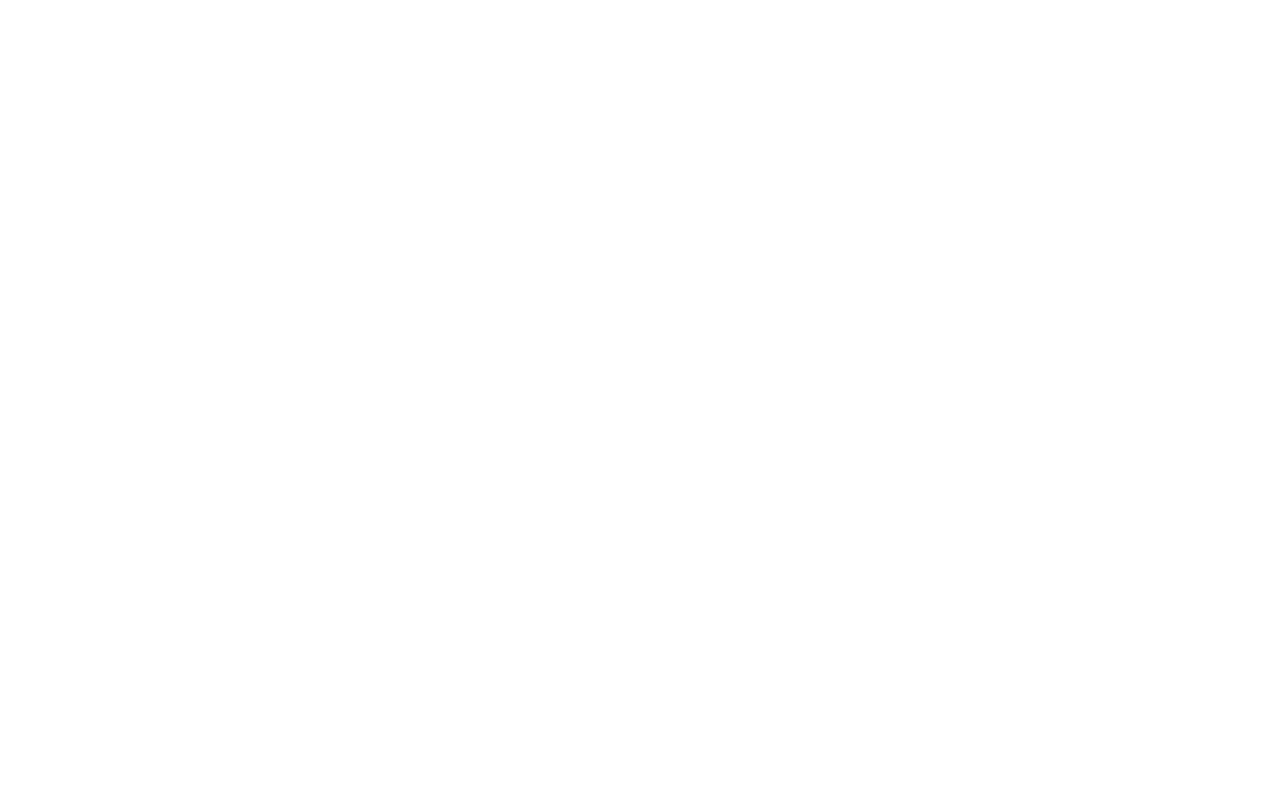
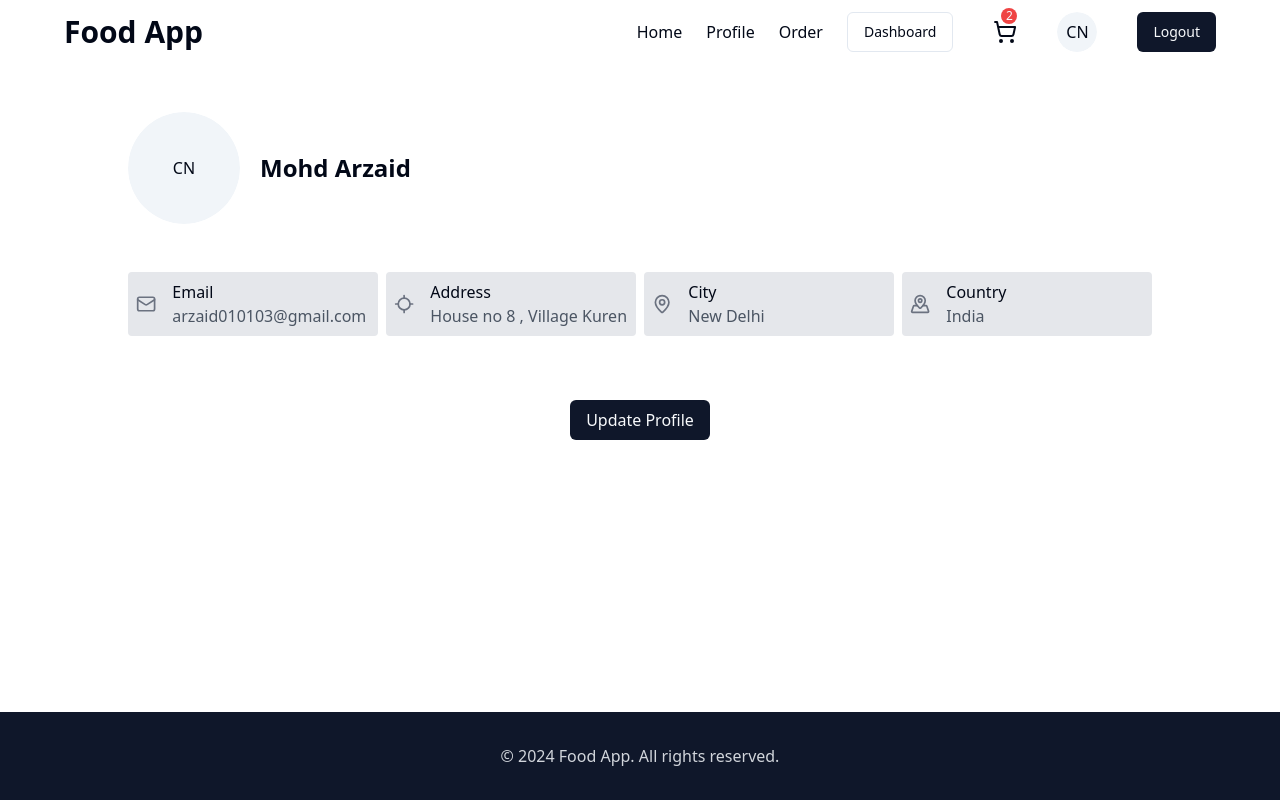
Before and after one commit to Mohd-Arzaid/food-app, a React (Vite) app in the folder frontend/: page /profile in a window 1280 px wide. Before the commit this address had no page. Built offline with nearby package versions, Linux system fonts and the light colour scheme.

Commit message:
profile ui done

```diff
--- a/frontend/src/App.jsx
+++ b/frontend/src/App.jsx
@@ -21,7 +21,7 @@
       {/* Route for Authorized Users*/}
       <Route path="/" element={<MainLayout />}>
         <Route index element={<HeroSection />} />
-        <Route path="/xyz" element={<Profile />} />
+        <Route path="/profile" element={<Profile />} />
       </Route>
     </Routes>
   );
--- a/frontend/src/components/manual/Profile.jsx
+++ b/frontend/src/components/manual/Profile.jsx
@@ -1,10 +1,108 @@
+import {
+  Loader2,
+  LocateIcon,
+  Mail,
+  MapPin,
+  MapPinnedIcon,
+  Plus,
+} from "lucide-react";
+import { Avatar, AvatarFallback, AvatarImage } from "../ui/avatar";
+import { Label } from "../ui/label";
+import { useState } from "react";
+import { Button } from "../ui/button";
 
 const Profile = () => {
+  const [isLoading, setIsLoading] = useState(false);
+
   return (
-    <div>
-      Profile
-    </div>
-  )
-}
+    <form className=" max-w-[90%] md:max-w-[80%] mx-auto my-5 md:my-12">
+      <div className="flex items-center justify-between">
+        {/* Profile Image and Name */}
+        <div className="flex items-center gap-2">
+          <Avatar className="relative md:w-28 md:h-28 w-20 h-20">
+            <AvatarImage src="" />
+            <AvatarFallback>CN</AvatarFallback>
+            <input className="hidden" type="file" accept="image/*" />
+            <div className="absolute inset-0 flex items-center justify-center opacity-0 hover:opacity-100 transition-opacity duration-300 bg-black bg-opacity-50 rounded-full cursor-pointer">
+              <Plus className="text-white w-8 h-8" />
+            </div>
+          </Avatar>
 
-export default Profile
+          <input
+            type="text"
+            value="Mohd Arzaid"
+            name="fullname"
+            className="font-bold px-3 py-2 text-base md:text-2xl outline-none border-none focus-visible:ring-transparent"
+          />
+        </div>
+      </div>
+
+      <div className="grid md:grid-cols-4 md:gap-2 gap-3 mt-8 mb-8 md:mt-12 md:mb-16">
+        {/* Email */}
+        <div className="flex items-center gap-4 rounded-sm p-2 bg-gray-200">
+          <Mail className="text-gray-500" />
+          <div className="w-full">
+            <Label className="text-sm md:text-base">Email</Label>
+            <input
+              disabled
+              name="email"
+              value="arzaid010103@gmail.com"
+              className="w-full text-gray-600 bg-transparent focus-visible:ring-0 focus-visible:border-transparent outline-none border-none"
+            />
+          </div>
+        </div>
+
+        {/* Address */}
+        <div className="flex items-center gap-4 rounded-sm p-2 bg-gray-200">
+          <LocateIcon className="text-gray-500" />
+          <div className="w-full">
+            <Label className="text-sm md:text-base">Address</Label>
+            <input
+              disabled
+              name="address"
+              value="House no 8 , Village Kureni"
+              className="w-full text-gray-600 bg-transparent focus-visible:ring-0 focus-visible:border-transparent outline-none border-none"
+            />
+          </div>
+        </div>
+
+        {/* City */}
+        <div className="flex items-center gap-4 rounded-sm p-2 bg-gray-200">
+          <MapPin className="text-gray-500" />
+          <div className="w-full">
+            <Label className="text-sm md:text-base">City</Label>
+            <input
+              disabled
+              name="city"
+              value="New Delhi"
+              className="w-full text-gray-600 bg-transparent focus-visible:ring-0 focus-visible:border-transparent outline-none border-none"
+            />
+          </div>
+        </div>
+
+        {/* Country */}
+        <div className="flex items-center gap-4 rounded-sm p-2 bg-gray-200">
+          <MapPinnedIcon className="text-gray-500" />
+          <div className="w-full">
+            <Label className="text-sm md:text-base">Country</Label>
+            <input
+              disabled
+              name="country"
+              value="India"
+              className="w-full text-gray-600 bg-transparent focus-visible:ring-0 focus-visible:border-transparent outline-none border-none"
+            />
+          </div>
+        </div>
+      </div>
+
+      <div className="text-center w-full">
+        <Button disabled={isLoading} className="w-full md:w-auto md:text-base" type="submit">
+          {isLoading && <Loader2 className="mr-2 w-4 h-4 animate-spin" />}
+          {isLoading ? "Updating..." : "Update Profile"}
+        </Button>
+      </div>
+    </form>
+  );
+};
+
+export default Profile;
```
Also changed, not shown: frontend/src/components/ui/input.jsx (+8 -7 lines).
